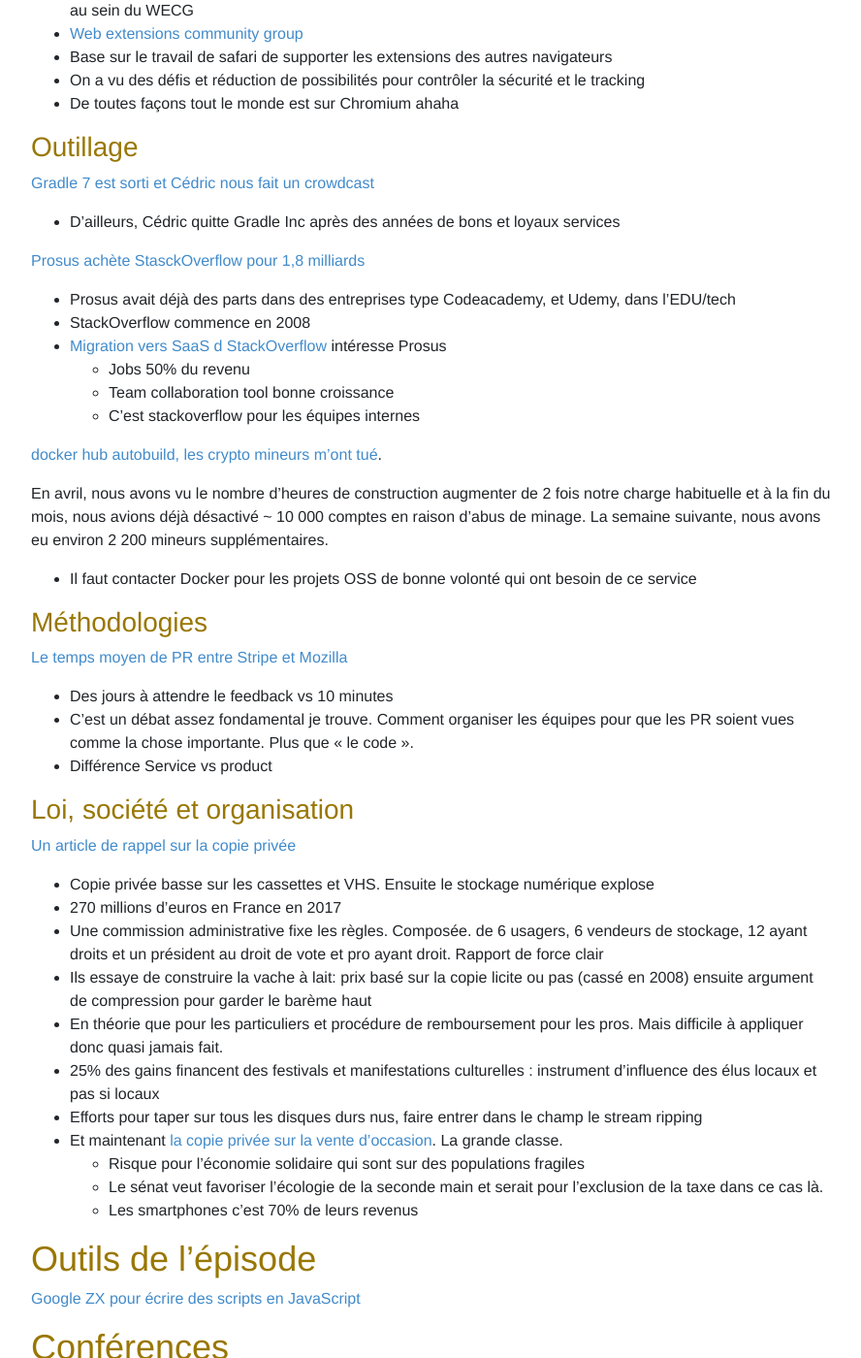
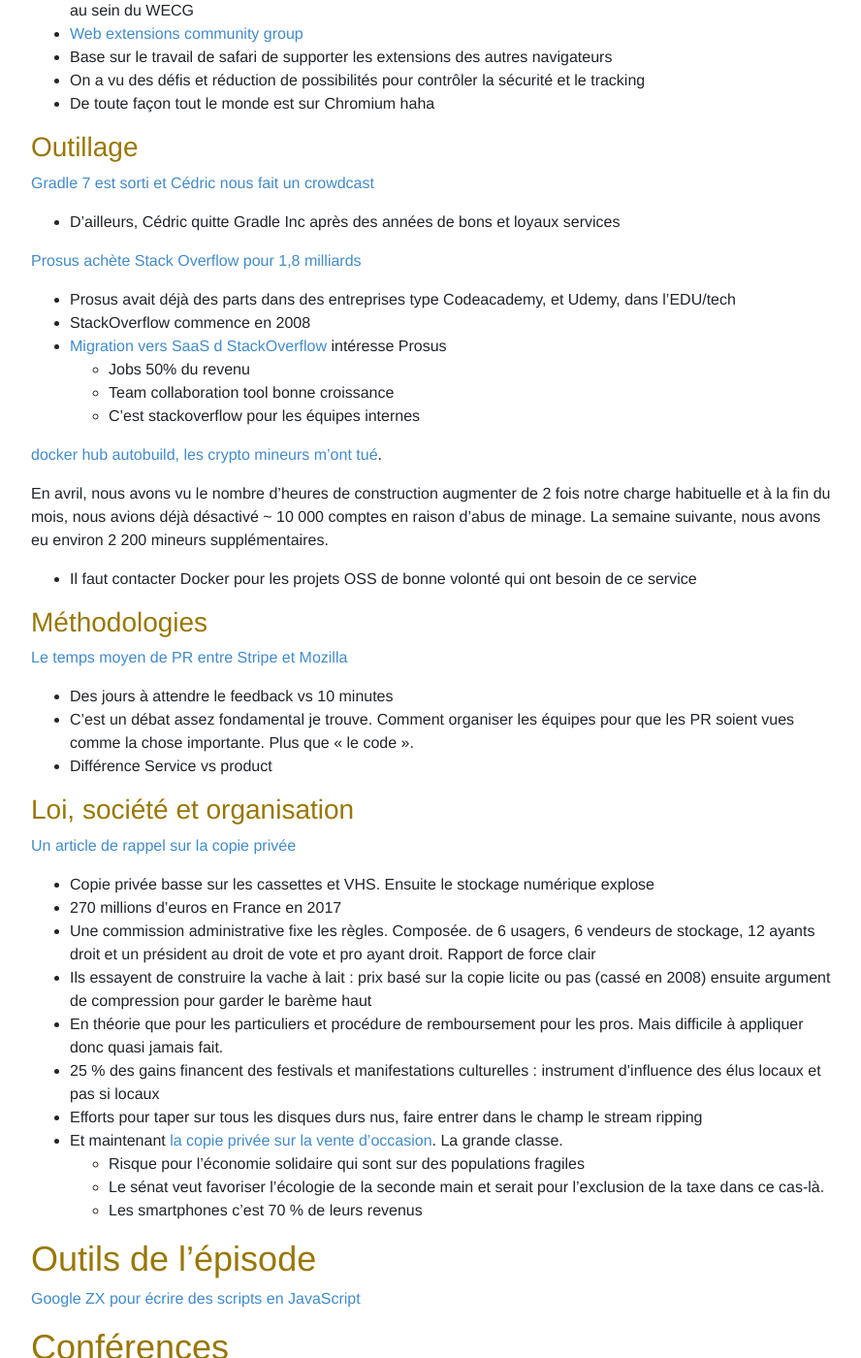
Before and after one commit to lescastcodeurs/lescastcodeurs.com, a Jekyll site: the page built from _posts/2021-06-16-lcc-258-les-mineurs-de-fond.md, in a window 1280 px wide and 1400 px high, scrolled down 1797 px. Shown: the whole window at 97% size, without its empty margins (53-941 px from the left). Built offline with Jekyll 4.4.1, drawn with Linux system fonts in a browser that asks for light colours; comment, search, counter and statistics services are not loaded; some of the changed text lies outside the part shown.

Commit message:
Correction de typos sur 2021-06-16-lcc-258-les-mineurs-de-fond.md

```diff
--- a/_posts/2021-06-16-lcc-258-les-mineurs-de-fond.md
+++ b/_posts/2021-06-16-lcc-258-les-mineurs-de-fond.md
@@ -81,7 +81,7 @@ Téléchargement de l'épisode [LesCastCodeurs-Episode-258.mp3](https://traffic.
 * [Web extensions community group](https://www.w3.org/community/webextensions/)
 * Base sur le travail de safari de supporter les extensions des autres navigateurs
 * On a vu des défis et réduction de possibilités pour contrôler la sécurité et le tracking
-* De toutes façons tout le monde est sur Chromium ahaha
+* De toute façon tout le monde est sur Chromium haha
 
 ### Outillage
 
@@ -89,7 +89,7 @@ Téléchargement de l'épisode [LesCastCodeurs-Episode-258.mp3](https://traffic.
 
 * D’ailleurs, Cédric quitte Gradle Inc après des années de bons et loyaux services
 
-[Prosus achète StasckOverflow pour 1,8 milliards](https://stackoverflow.blog/2021/06/02/prosus-acquires-stack-overflow/)
+[Prosus achète Stack Overflow pour 1,8 milliards](https://stackoverflow.blog/2021/06/02/prosus-acquires-stack-overflow/)
 
 * Prosus avait déjà des parts dans des entreprises type Codeacademy, et Udemy, dans l’EDU/tech
 * StackOverflow commence en 2008
@@ -118,15 +118,15 @@ Téléchargement de l'épisode [LesCastCodeurs-Episode-258.mp3](https://traffic.
 
 * Copie privée basse sur les cassettes et VHS. Ensuite le stockage numérique explose
 * 270 millions d’euros en France en 2017
-* Une commission administrative fixe les règles. Composée.  de 6 usagers, 6 vendeurs de stockage, 12 ayant droits et un président au droit de vote et pro ayant droit. Rapport de force clair
-* Ils essaye de construire la vache à lait: prix basé sur la copie licite ou pas (cassé en 2008) ensuite argument de compression pour garder le barème haut
+* Une commission administrative fixe les règles. Composée.  de 6 usagers, 6 vendeurs de stockage, 12 ayants droit et un président au droit de vote et pro ayant droit. Rapport de force clair
+* Ils essayent de construire la vache à lait : prix basé sur la copie licite ou pas (cassé en 2008) ensuite argument de compression pour garder le barème haut
 * En théorie que pour les particuliers et procédure de remboursement pour les pros. Mais difficile à appliquer donc quasi jamais fait.
-* 25% des gains financent des festivals et manifestations culturelles : instrument d’influence des élus locaux et pas si locaux
+* 25 % des gains financent des festivals et manifestations culturelles : instrument d’influence des élus locaux et pas si locaux
 * Efforts pour taper sur tous les disques durs nus, faire entrer dans le champ le stream ripping
 * Et maintenant [la copie privée sur la vente d’occasion](https://actualitte.com/article/100640/politique-publique/copie-privee-les-appareils-reconditionnes-pomme-de-discorde). La grande classe.
     * Risque pour l’économie solidaire qui sont sur des populations fragiles
-    * Le sénat veut favoriser l’écologie de la seconde main et serait pour l’exclusion de la taxe dans ce cas là.
-    * Les smartphones c’est 70% de leurs revenus
+    * Le sénat veut favoriser l’écologie de la seconde main et serait pour l’exclusion de la taxe dans ce cas-là.
+    * Les smartphones c’est 70 % de leurs revenus
 
 ## Outils de l'épisode
 
```
Also changed, not shown: other parts of _posts/2021-06-16-lcc-258-les-mineurs-de-fond.md (+6 -6 lines).
